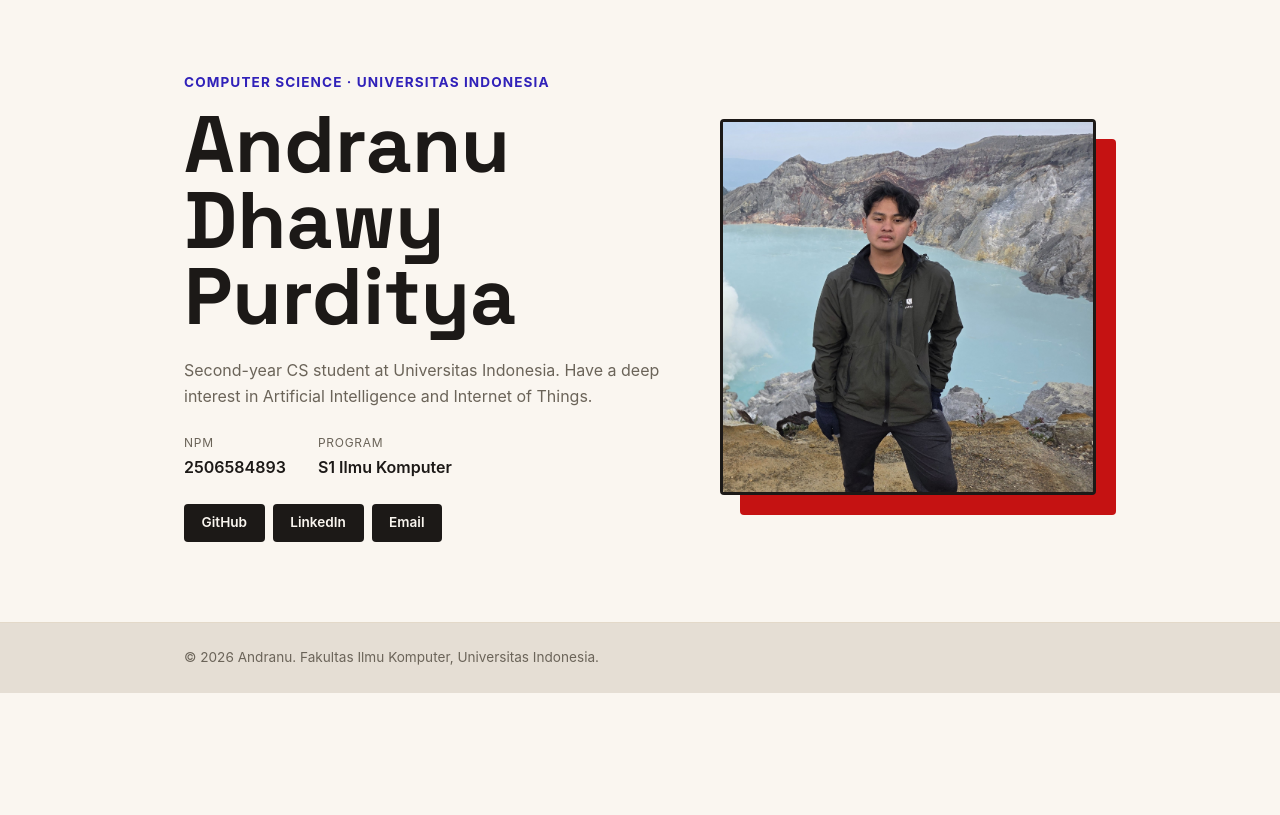
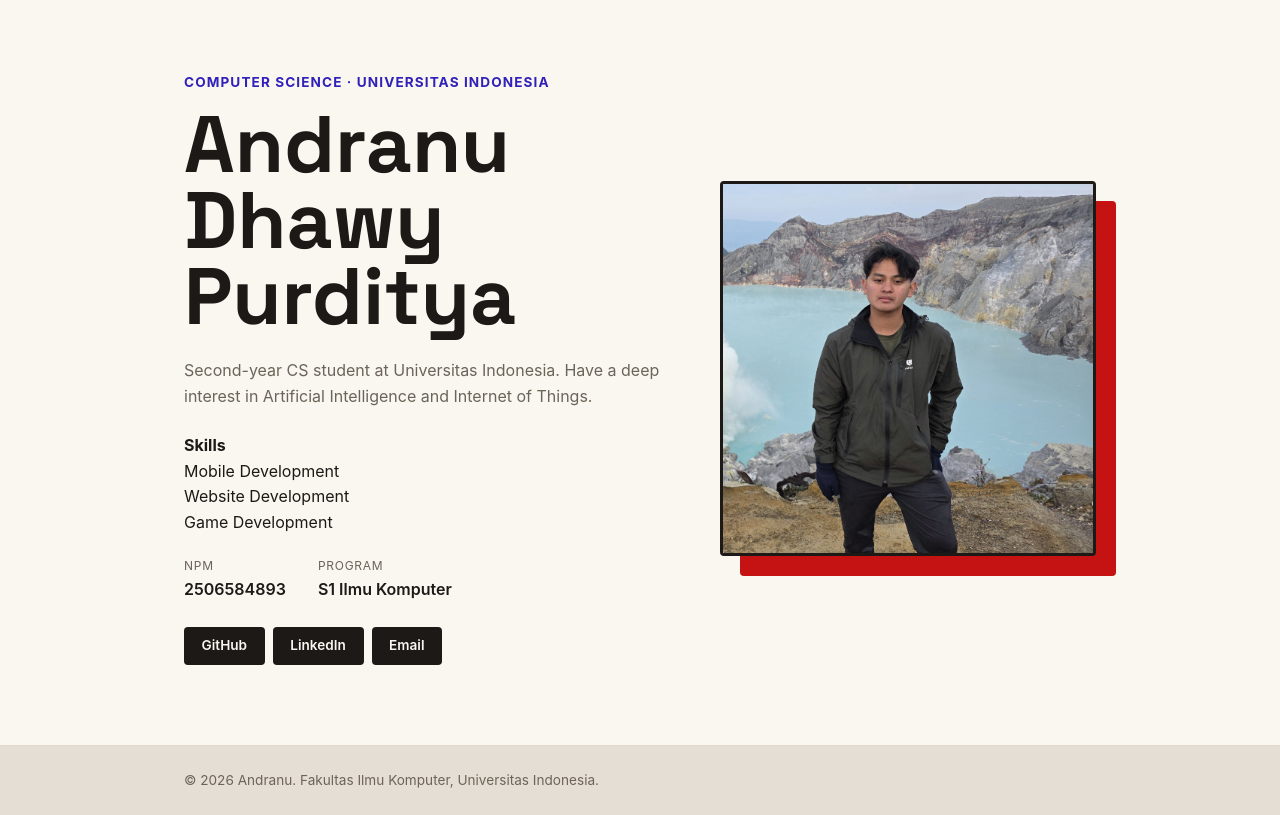
Before and after one commit to adpsxx/myportofolios, a Django app: page / in a window 1280 px wide. Shown: the part 74-889 px from the top of the page. Before the commit the page ends 767 px from the top, so only its background shows below. Run offline with Django 5.2, Linux system fonts and the light colour scheme.

Commit message:
Test deploy pws

```diff
--- a/static/css/style.css
+++ b/static/css/style.css
@@ -189,6 +189,18 @@ h1, .brand {
     border-top: 1px solid var(--line);
 }
 
+
+.skill-text {
+    font-weight: bold;
+}
+
+.hero-skill-list {
+    list-style-type: none;
+    margin-bottom: 20px;
+    font-weight: 400;
+}
+
+
 @media (max-width: 600px) {
     .hero-grid {
         grid-template-columns: 1fr;
@@ -208,7 +220,7 @@ h1, .brand {
 
     .bio {
         text-align: center;
-        margin-top: 20px
+        margin-top: 20px;
     }
 
     .hero-kicker {
--- a/templates/index.html
+++ b/templates/index.html
@@ -32,6 +32,14 @@
                 </div>
                 <div class="hero-details">
                     <p class="bio">Second-year CS student at Universitas Indonesia. Have a deep interest in Artificial Intelligence and Internet of Things.</p>
+                    <div class="hero-skill">
+                        <p class="skill-text">Skills</p>
+                        <ul class = "hero-skill-list">
+                            <li>Mobile Development</li>
+                            <li>Website Development</li>
+                            <li>Game Development</li>
+                        </ul>
+                    </div>
                     <dl class="meta-list">
                         <div class="meta-row">
                             <dt>NPM</dt>
```
